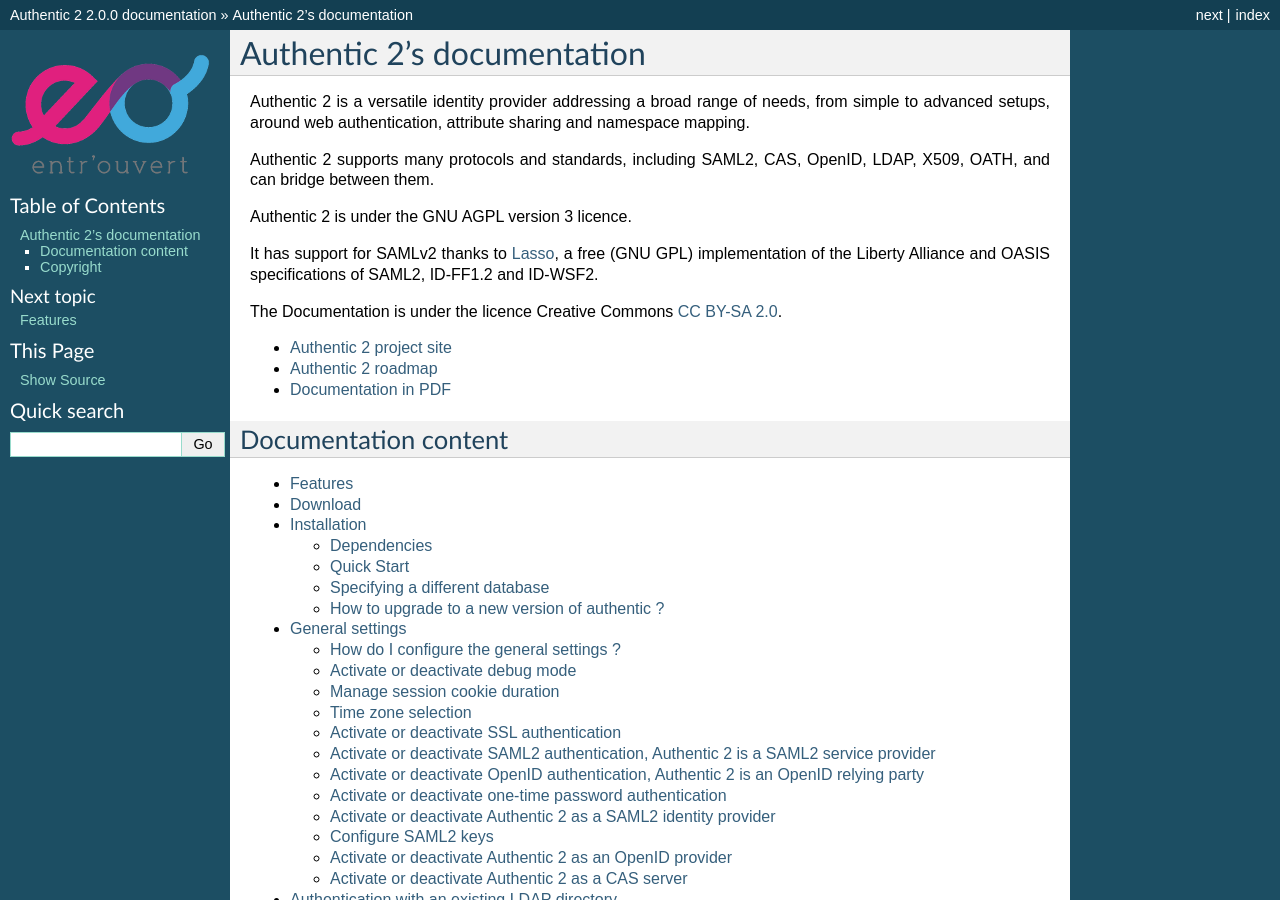
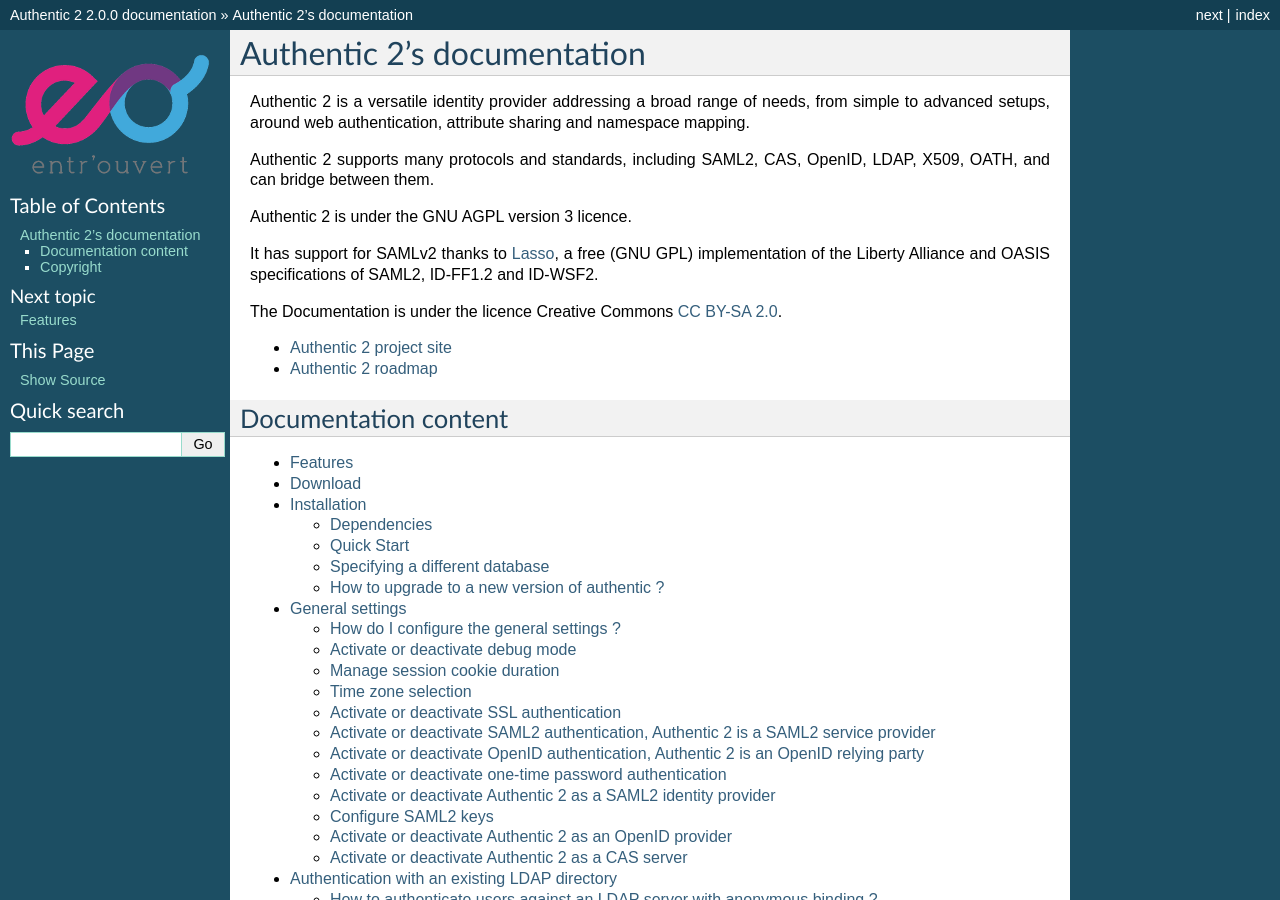
Before and after one commit to incuna/authentic, a Sphinx documentation site: the page built from doc/index.rst, in a window 1280 px wide and 900 px high. Built offline with Sphinx 7.4.7, drawn with Linux system fonts in a browser that asks for light colours; formulas are drawn with MathJax 3.

Commit message:
[doc] remove link to PDF file.

```diff
--- a/doc/index.rst
+++ b/doc/index.rst
@@ -24,7 +24,6 @@
 
 - `Authentic 2 project site <http://dev.entrouvert.org/projects/authentic>`_
 - `Authentic 2 roadmap <http://dev.entrouvert.org/projects/authentic/roadmap>`_
-- `Documentation in PDF <https://dev.entrouvert.org/attachments/158/Authentic 2.pdf>`_
 
 Documentation content
 =====================
```
